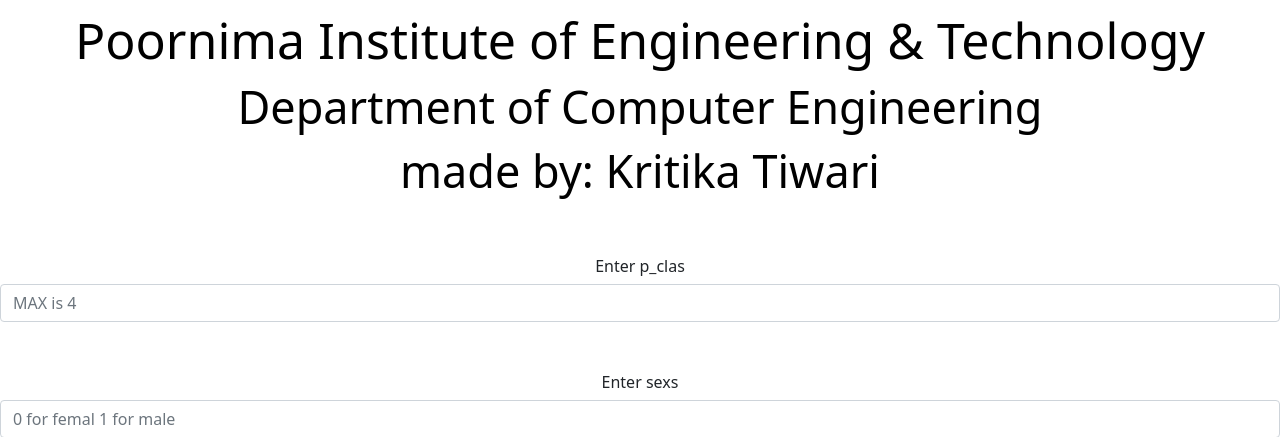
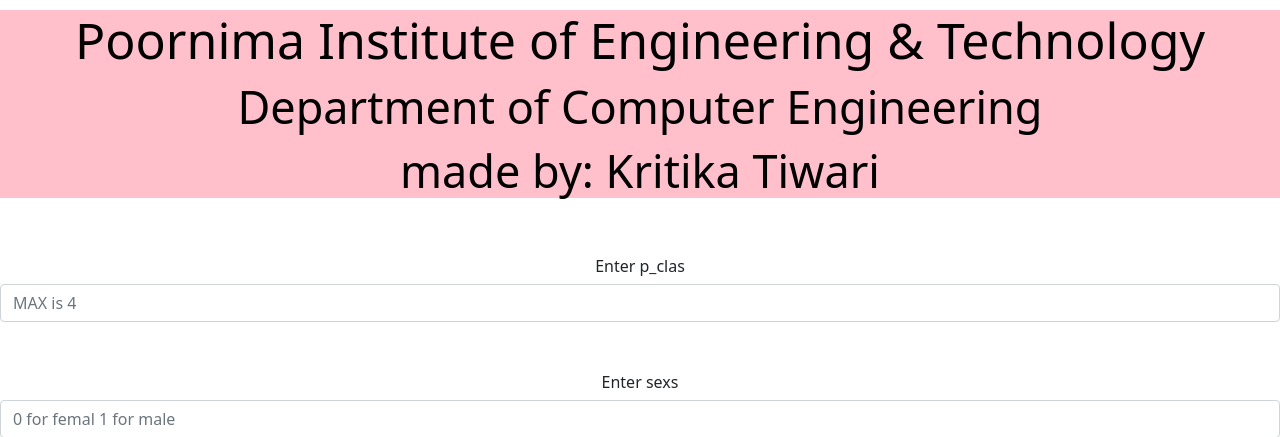
Before and after one commit to KritikaTiwari/Project4, a Flask app: page / in a window 1280 px wide. Shown: the top 437 px of the page. Run offline with Flask 2, Linux system fonts and the light colour scheme; parts of the project's set-up code (start-up, migrations or seed data) failed here and were passed over.

Commit message:
Update index.html

```diff
--- a/templates/index.html
+++ b/templates/index.html
@@ -19,7 +19,7 @@
 </head>
 <body>
 
-<div class="" style="background-color:white;" >
+<div class="" style="background-color:pink;" >
 <div class="clearfix">
 
 <div class="col-md-12">
```
